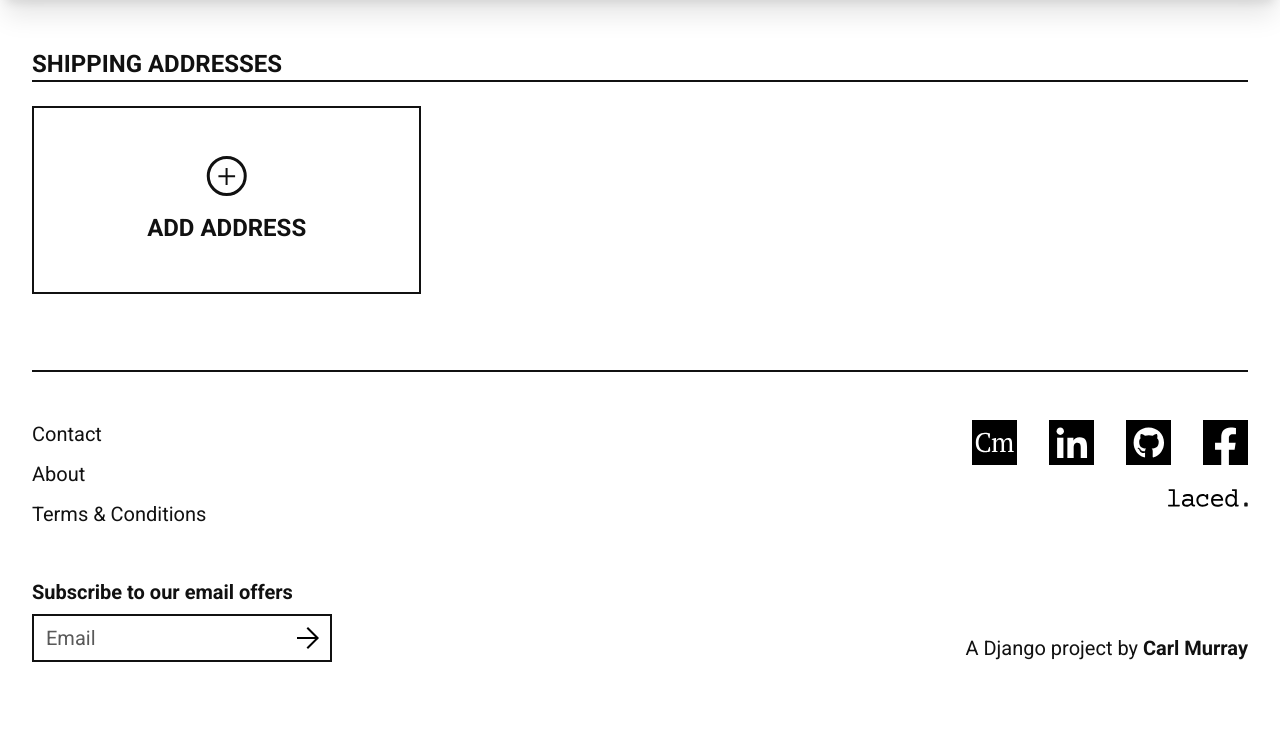
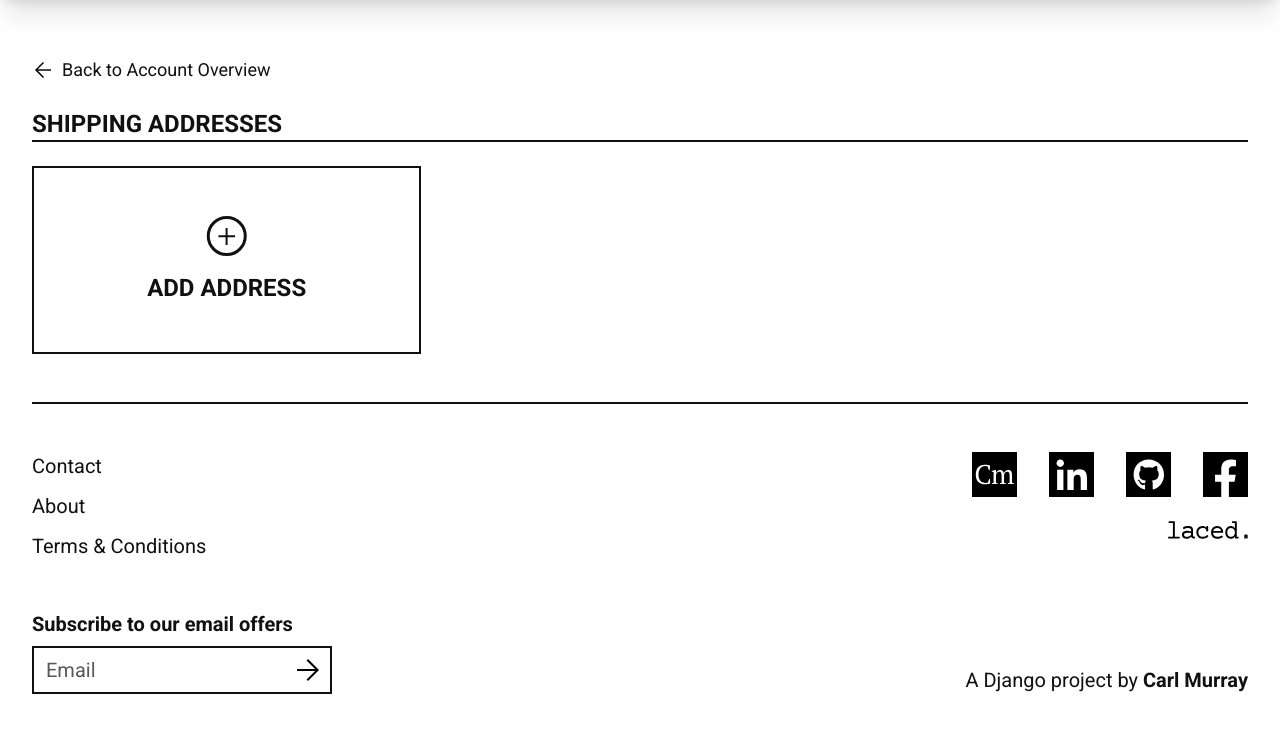
Before and after one commit to bagus0300/MarketIO, a Django app: page /account/addresses/ in a window 1280 px wide. Shown: the part 90-832 px from the top of the page. Before the commit the page ends 752 px from the top, so only its background shows below. Run offline with Django 4.2, Linux system fonts and the light colour scheme; the visitor is signed in with stand-in values (Sample User, id 1); data comes from the database, SQL or seed files in the repository; data that the repository does not hold is empty; parts of the project's set-up code (start-up, migrations or seed data) failed here and were passed over; some libraries are stand-ins or nearby versions.

Commit message:
feat: add back btn nav to account pages

```diff
--- /dev/null
+++ b/templates/account/_back_to_account_btn.html
@@ -0,0 +1,14 @@
+<a href="{% url 'account' %}"
+class="flex items-center gap-2 py-2 mb-4 text-lg w-fit hover:underline">
+ <svg width="22"
+      class="inline h-4"
+      height="22"
+      viewBox="0 0 22 22"
+      fill="none"
+      transform="scale(-1, 1)"
+      xmlns="http://www.w3.org/2000/svg">
+     <line x1="-8.74228e-08" y1="11" x2="20.7778" y2="11" stroke="black" stroke-width="2" />
+     <line x1="21.2929" y1="11.7071" x2="10.2929" y2="0.707106" stroke="black" stroke-width="2" />
+     <line y1="-1" x2="13.8279" y2="-1" transform="matrix(-0.707107 0.707107 0.707107 0.707107 20.7778 12.2227)" stroke="black" stroke-width="2" />
+ </svg>
+ <span>Back to Account Overview</span></a>
--- a/templates/account/addresses.html
+++ b/templates/account/addresses.html
@@ -71,6 +71,7 @@
                     type="submit">SAVE ADDRESS</button>
         </form>
     </dialog>
+    {% include "account/_back_to_account_btn.html" %}
     <div class="grid grid-flow-row grid-cols-1 gap-6 md:grid-cols-8 lg:grid-cols-12"
          x-data="">
         <div class="text-2xl font-bold border-b-2 col-span-full border-primary text-primary">
--- a/templates/account/favourites.html
+++ b/templates/account/favourites.html
@@ -1,5 +1,6 @@
 {% extends "base/base.html" %}
 {% block content %}
+    {% include "account/_back_to_account_btn.html" %}
     <div class="w-full mb-4 text-2xl font-bold border-b-2 border-primary text-primary">
         <h2>FAVOURITE PRODUCTS</h2>
     </div>
@@ -10,5 +11,4 @@
             </div>
         {% endfor %}
     </div>
-
 {% endblock content %}
--- a/templates/account/orders.html
+++ b/templates/account/orders.html
@@ -1,3 +1,4 @@
 {% extends "base/base.html" %}
 {% block content %}
+    {% include "account/_back_to_account_btn.html" %}
 {% endblock content %}
```
Lines whose indentation alone changed are shown as unchanged.
